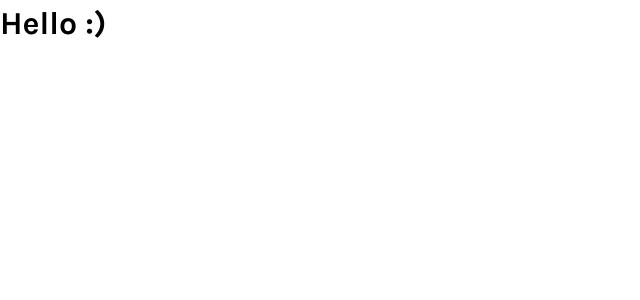
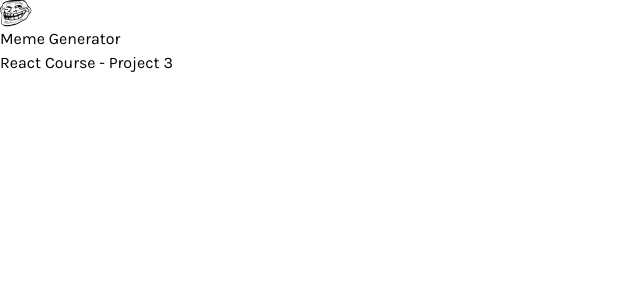
Before and after one commit to salkanovicsafet/react-meme-generator, a React (Create React App) app: page / in a window 1280 px wide. Shown: the top 300 px of the page, without its empty margins (0-640 px from the left). Built offline with nearby package versions, Linux system fonts and the light colour scheme.

Commit message:
Write Header.js html

```diff
--- a/src/App.js
+++ b/src/App.js
@@ -1,3 +1,10 @@
+import Header from "./components/Header";
+
 export default function App() {
-  return <h1>Hello :)</h1>;
+  return (
+    <div>
+      <Header />
+      <div className="container"></div>
+    </div>
+  );
 }
--- /dev/null
+++ b/src/components/Header.js
@@ -0,0 +1,11 @@
+import trollFace from "../assets/images/Troll Face.svg";
+
+export default function Header() {
+  return (
+    <div className="header">
+      <img src={trollFace} alt="Troll Face" className="header__logo" />
+      <div className="header__title">Meme Generator</div>
+      <div className="header__project-name">React Course - Project 3</div>
+    </div>
+  );
+}
```
